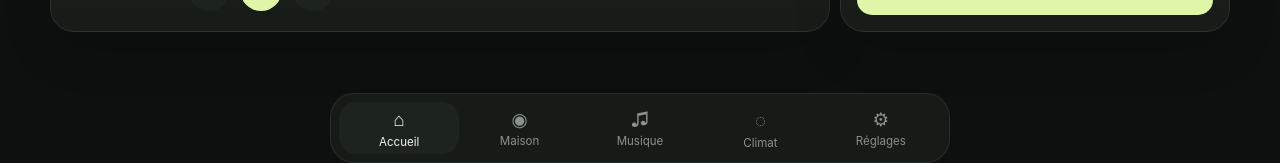
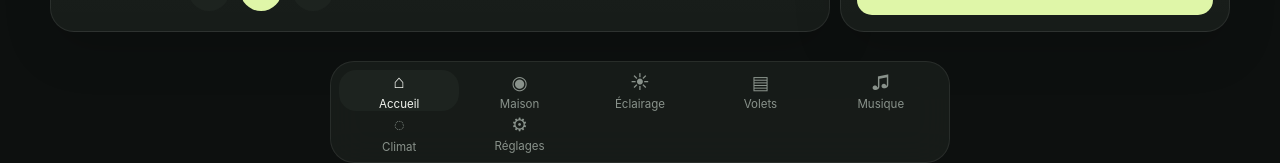
Before and after one commit to Dannebicque/dashboardDomotique, a Vue app: page / in a window 1280 px wide. Shown: the part 623-786 px from the top of the page. Built offline with nearby package versions, Linux system fonts and the light colour scheme; no server answers.

Commit message:
feat: add lighting and shutter main navigation

```diff
--- a/src/App.vue
+++ b/src/App.vue
@@ -4,6 +4,8 @@
     <nav class="bottom-nav" aria-label="Navigation principale">
       <RouterLink to="/" class="nav-item" exact-active-class="is-active"><span class="nav-dot">⌂</span><span>Accueil</span></RouterLink>
       <RouterLink to="/maison" class="nav-item" active-class="is-active"><span class="nav-dot">◉</span><span>Maison</span></RouterLink>
+      <RouterLink to="/eclairage" class="nav-item" active-class="is-active"><span class="nav-dot">☀</span><span>Éclairage</span></RouterLink>
+      <RouterLink to="/volets" class="nav-item" active-class="is-active"><span class="nav-dot">▤</span><span>Volets</span></RouterLink>
       <RouterLink to="/musique" class="nav-item" active-class="is-active"><span class="nav-dot">♫</span><span>Musique</span></RouterLink>
       <RouterLink to="/climat" class="nav-item" active-class="is-active"><span class="nav-dot">◌</span><span>Climat</span></RouterLink>
       <RouterLink to="/reglages" class="nav-item" active-class="is-active"><span class="nav-dot">⚙</span><span>Réglages</span></RouterLink>
```
